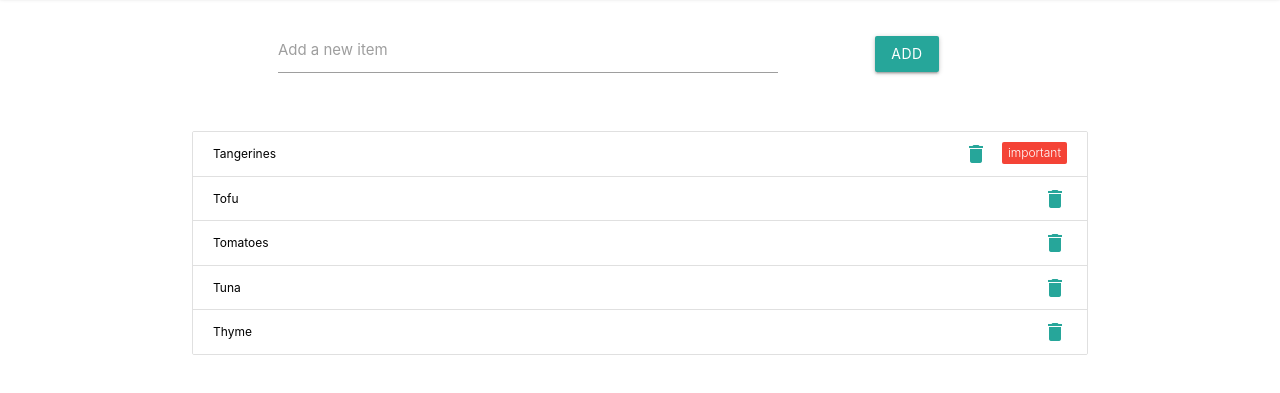
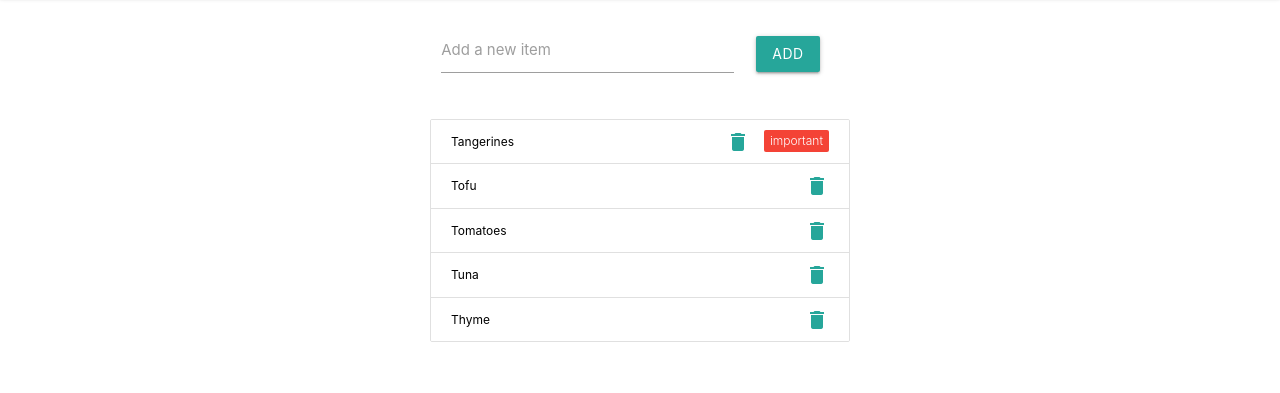
Before and after one commit to hienpd/shopping-list, a plain HTML site: page index.html in a window 1280 px wide. Shown: the part 67-460 px from the top of the page. Drawn offline with nearby package versions, Linux system fonts and the light colour scheme.

Commit message:
Narrow width of list

```diff
--- a/index.html
+++ b/index.html
@@ -28,7 +28,7 @@
   <div class="row section">
     <form id="add-form" action="#">
       <div class="valign-wrapper">
-        <div class="col s7 offset-s1 input-field">
+        <div class="col s9 input-field">
           <input id="add-item" type="text" class="validate" required maxlength="140">
           <label for="add-item" data-error="Cannot be empty!">Add a new item</label>
         </div>
--- a/style.css
+++ b/style.css
@@ -10,3 +10,14 @@ h6 {
 label {
   color: #000;
 }
+
+.container {
+  display: flex;
+  flex-direction: column;
+  align-items: center;
+}
+
+.row {
+  width: 420px;
+  margin: auto;
+}
```
